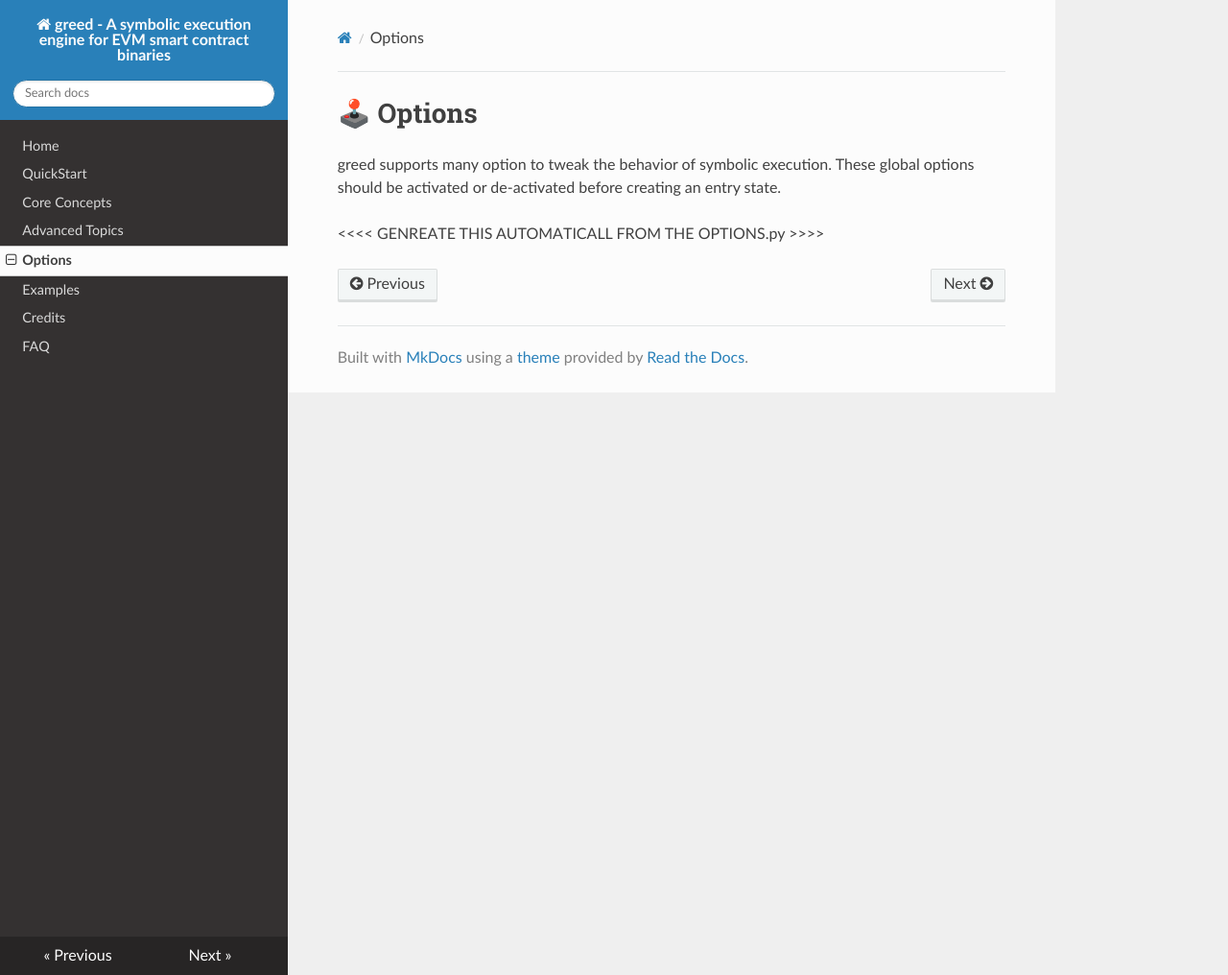
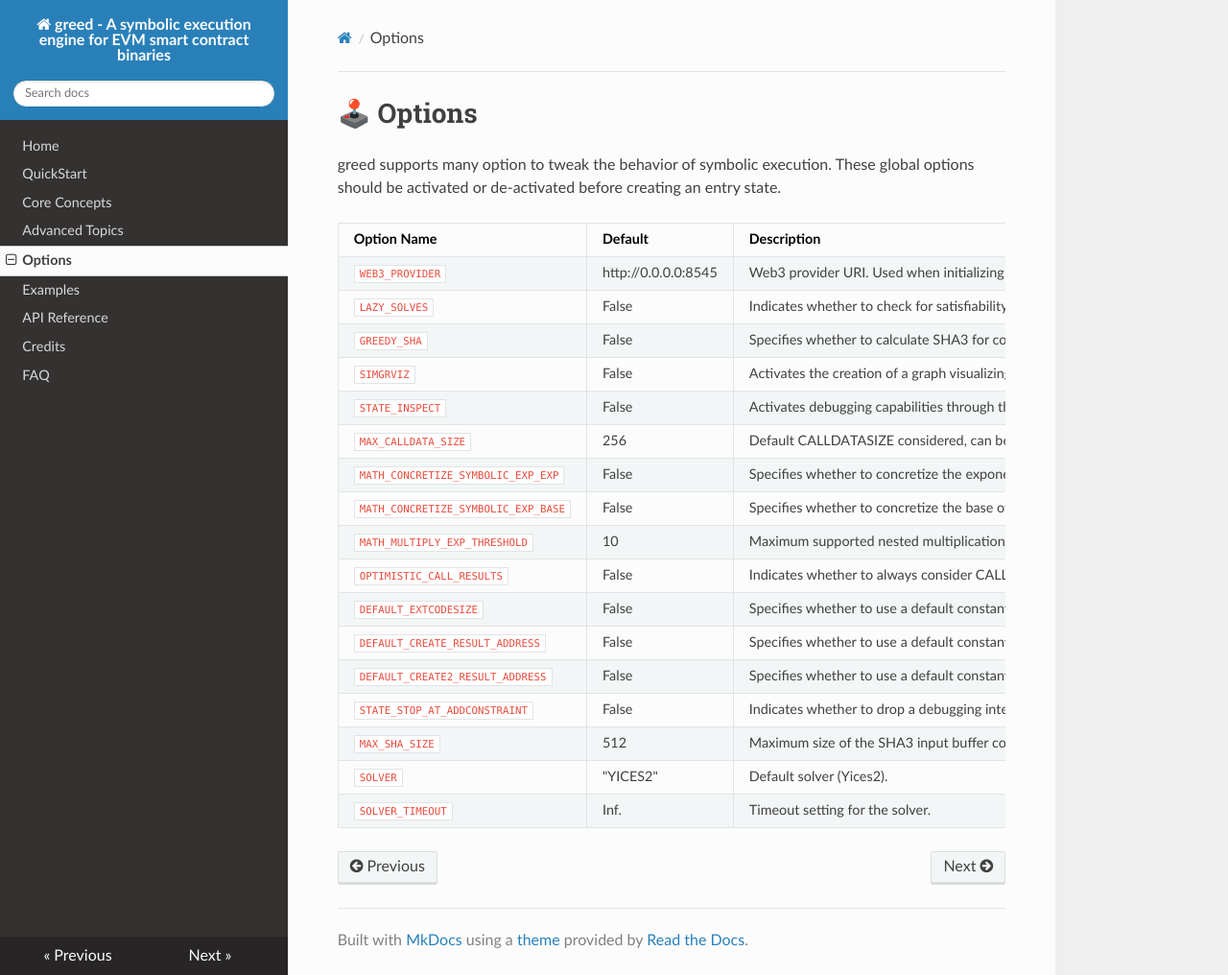
Before and after one commit to ucsb-seclab/greed, an MkDocs documentation site: the page built from docs/docs/options.md, in a window 1280 px wide and 1016 px high. Shown: the whole window at 96% size. Built offline with MkDocs 1.6.1, drawn with Linux system fonts in a browser that asks for light colours; nearby versions of some CDN libraries.

Commit message:
added options
Signed-off-by: degrigis <degrigis@ucsb.edu>

```diff
--- a/docs/docs/options.md
+++ b/docs/docs/options.md
@@ -3,4 +3,22 @@
 greed supports many option to tweak the behavior of symbolic execution.
 These global options should be activated or de-activated before creating an entry state.
 
-<<<< GENREATE THIS AUTOMATICALL FROM THE OPTIONS.py >>>>
+| Option Name  | Default | Description |
+|----------------------------------------|---------|---------------------------------------------------------------------------------------------------------------------|
+| `WEB3_PROVIDER` | http://0.0.0.0:8545  | Web3 provider URI. Used when initializing the partial concrete storage.                                              |
+| `LAZY_SOLVES` | False | Indicates whether to check for satisfiability at every fork, affecting exploration speed and state pruning. |
+| `GREEDY_SHA` | False | Specifies whether to calculate SHA3 for concrete or single-solution buffers, potentially impacting exploration speed.|
+| `SIMGRVIZ` | False | Activates the creation of a graph visualizing the exploration (the SimgrViz Exploration Technique must be also installed|
+| `STATE_INSPECT` | False | Activates debugging capabilities through the SimStateInspect plugin (i.e., breakpoints).                             |
+| `MAX_CALLDATA_SIZE` | 256 | Default CALLDATASIZE considered, can be overwritten by the entry_state constructor. |
+| `MATH_CONCRETIZE_SYMBOLIC_EXP_EXP` | False | Specifies whether to concretize the exponent of an EXP instruction. |
+| `MATH_CONCRETIZE_SYMBOLIC_EXP_BASE` | False   | Specifies whether to concretize the base of an EXP instruction. |
+| `MATH_MULTIPLY_EXP_THRESHOLD` | 10 | Maximum supported nested multiplications when there is a symbolic base and concrete exponent. |
+| `OPTIMISTIC_CALL_RESULTS` | False | Indicates whether to always consider CALLS as succeeded or not.                                                         |
+| `DEFAULT_EXTCODESIZE` | False | Specifies whether to use a default constant value for EXTCODESIZE.                                                       |
+| `DEFAULT_CREATE_RESULT_ADDRESS` | False  | Specifies whether to use a default constant address when using the CREATE opcode. |
+| `DEFAULT_CREATE2_RESULT_ADDRESS` | False  | Specifies whether to use a default constant address when using the CREATE2 opcode. |
+| `STATE_STOP_AT_ADDCONSTRAINT` | False | Indicates whether to drop a debugging interface every time a constraint is added to the state.|
+| `MAX_SHA_SIZE` | 512 | Maximum size of the SHA3 input buffer considered.|
+| `SOLVER` | "YICES2" | Default solver (Yices2).|
+| `SOLVER_TIMEOUT` | Inf.   | Timeout setting for the solver. |
--- a/docs/mkdocs.yml
+++ b/docs/mkdocs.yml
@@ -25,6 +25,6 @@ nav:
   - Advanced Topics: advanced.md
   - Options: options.md
   - Examples: examples.md
+  - API Reference: api.md
   - Credits: credits.md
-
   - FAQ: faq.md
```
Also changed, not shown: docs/docs/advanced.md (+1 -1 lines), docs/docs/api.md (added).
